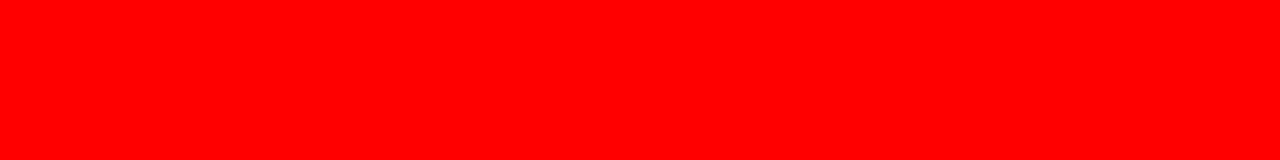
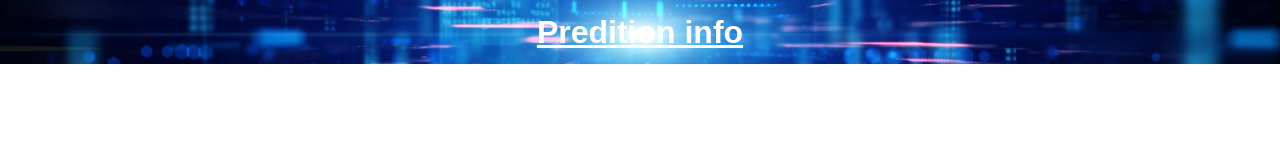
Before and after one commit to HousseinDroubi/prediction_website, a plain HTML site: page index.html in a window 1280 px wide. Drawn offline with Linux system fonts and the light colour scheme.

Commit message:
add background image and finish nav bar

```diff
--- a/index.html
+++ b/index.html
@@ -6,9 +6,18 @@
     <meta name="viewport" content="width=device-width, initial-scale=1.0">
     <link rel="stylesheet" href="styles/styles.css">
     <script src="scripts.js" type="text/javascript"></script>
-    <title>Prediction</title>
+    <title>Predict info</title>
+
 </head>
 <body>
-
+    <!-- Start Hero -->
+    <div class="hero">
+        <!-- Start Nav -->
+        <nav class="nav-bar">
+            <p class="nav-text">Predition info</p>
+        </nav>
+        <!-- End Nav -->
+    </div>
+    <!-- End Hero -->
 </body>
 </html>
--- a/styles/styles.css
+++ b/styles/styles.css
@@ -1,3 +1,39 @@
-body{
-    background-color: red;
-}
+/* CSS Reset */
+
+* {
+    margin: 0;
+    padding: 0;
+    box-sizing: border-box;
+    font-family: sans-serif;
+  }
+
+img {
+    height: 100%;
+  }
+
+  /* Nav bar */
+  .nav-bar{
+    display: flex;
+    height: 5vw;
+    text-align: center;
+    color: white;
+    align-items: center;
+    justify-content: center;
+  }
+  .nav-text{
+    font-size: 2.5vw;
+    font-weight: bolder;
+    text-decoration: underline;
+  }
+  /* Hero paragraph */
+    /*Hero*/
+
+    .hero {
+        background: url("../images/GettyImages-1216520737-scaled.jpg");
+        background-size: cover;
+        background-repeat: no-repeat;
+        background-position: center;
+        color: #fff;
+        position: relative;
+        width: 100%;
+      }
```
Also changed, not shown: images/GettyImages-1216520737-scaled.jpg (added).
